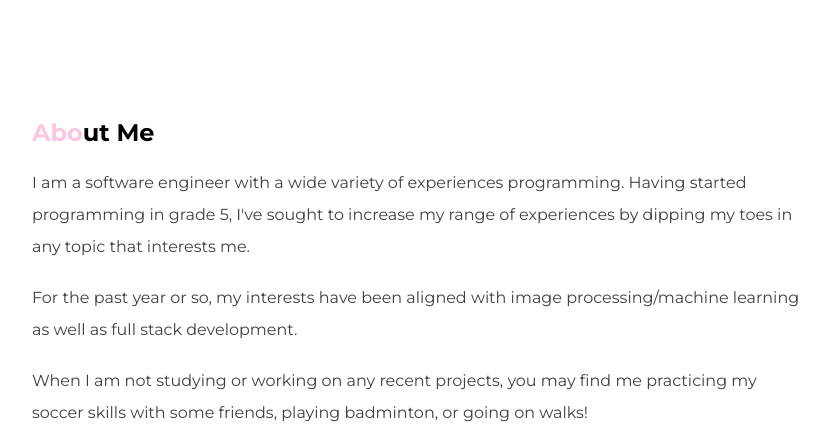
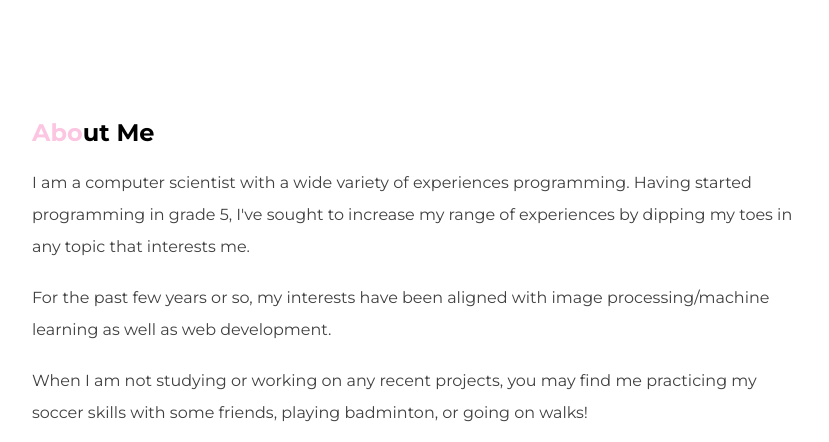
Before and after one commit to San916/personal-website, a plain HTML site: page index.html in a window 1280 px wide. Shown: the part 358-800 px from the top of the page, without its empty margins (224-1053 px from the left). Drawn offline with Linux system fonts and the light colour scheme.

Commit message:
Small changes in the about me secction

```diff
--- a/index.html
+++ b/index.html
@@ -50,12 +50,12 @@
                     <div class="about-me-page" id = "about-me">
                         <h2><span>Abo</span>ut Me</h2>
                         <p>
-                            I am a software engineer with a wide variety of experiences programming. Having started programming in grade 5, I've sought to increase my range
+                            I am a computer scientist with a wide variety of experiences programming. Having started programming in grade 5, I've sought to increase my range
                             of experiences by dipping my toes in any topic that interests me.
                         </p>
                         <br>
                         <p>
-                            For the past year or so, my interests have been aligned with image processing/machine learning as well as full stack development.
+                            For the past few years or so, my interests have been aligned with image processing/machine learning as well as web development.
                         </p>
                         <br>
                         <p>
```
